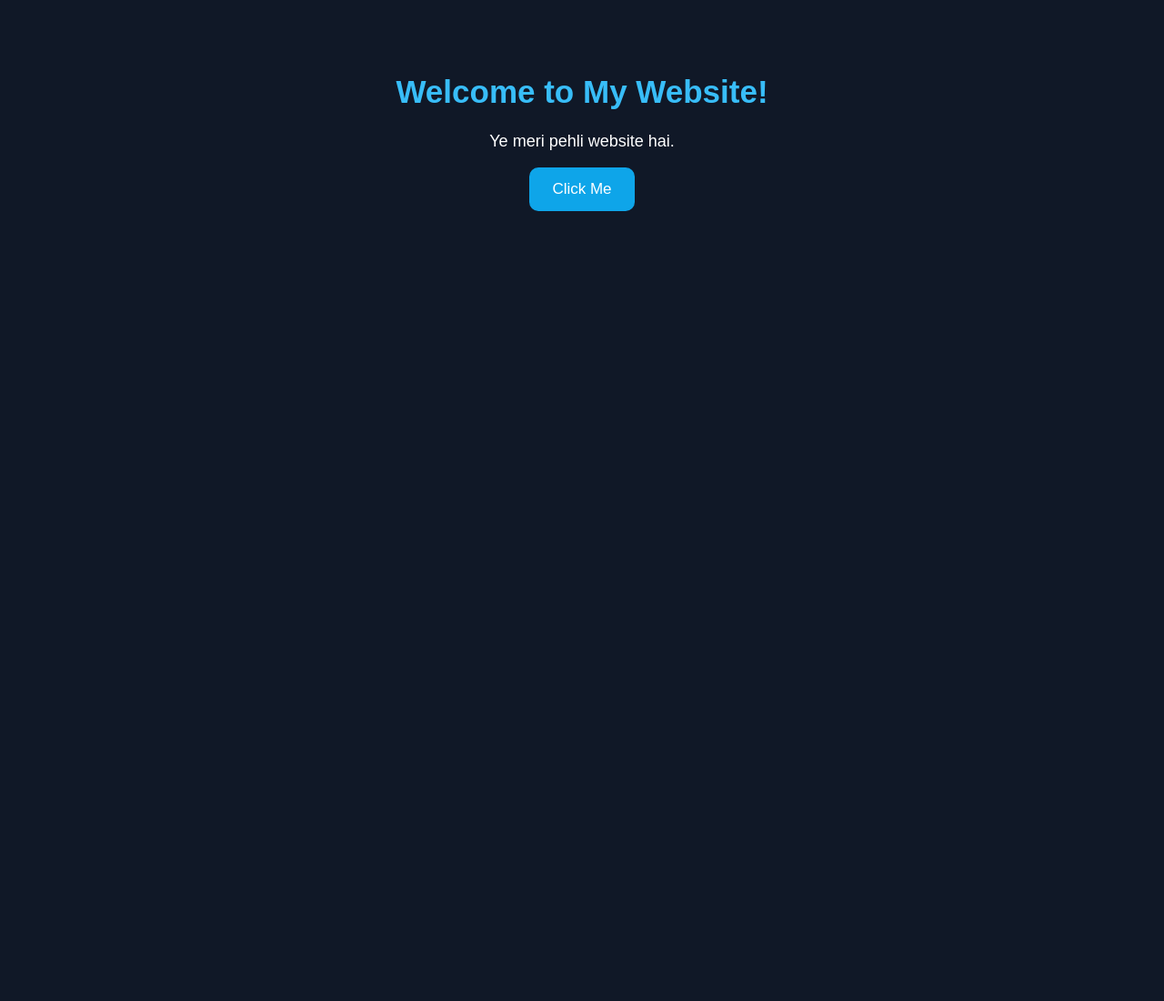
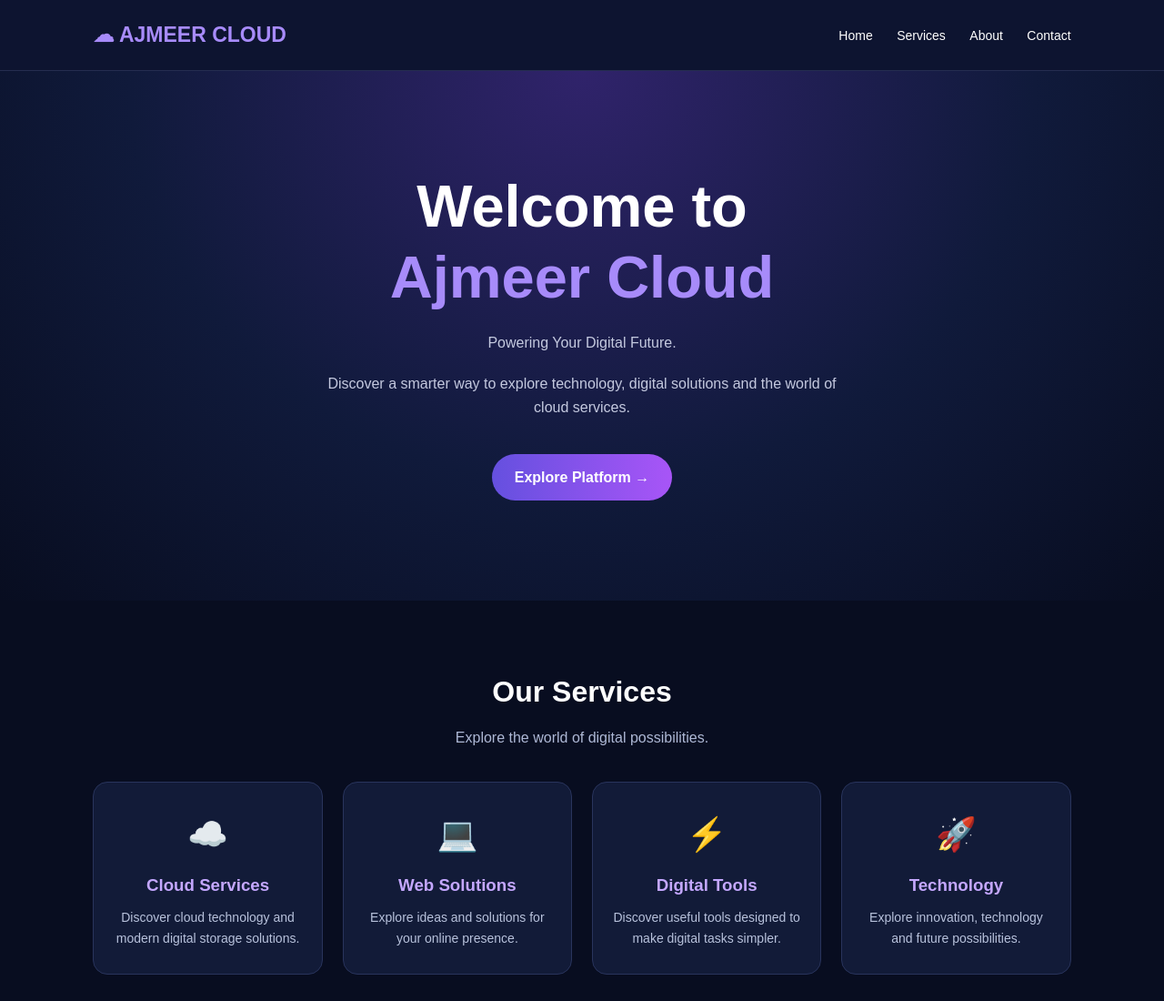
Before and after one commit to aaltufaltu414/my-first-website, a plain HTML site: page index.html in a window 1280 px wide. Shown: the top 1100 px of the page at 91% size. Before the commit the page ends 800 px from the top, so only its background shows below. Drawn offline with Linux system fonts and the light colour scheme.

Commit message:
Update index.html

```diff
--- a/index.html
+++ b/index.html
@@ -2,46 +2,145 @@
 <!DOCTYPE html>
 <html lang="en">
 <head>
-  <meta charset="UTF-8">
-  <meta name="viewport" content="width=device-width, initial-scale=1.0">
-  <title>My First Website</title>
+<meta charset="UTF-8">
+<meta name="viewport" content="width=device-width, initial-scale=1.0">
+<title>Ajmeer Cloud | Powering Your Digital Future</title>
+<meta name="description" content="Ajmeer Cloud - Your digital world starts here.">
+<style>
+*{margin:0;padding:0;box-sizing:border-box}
+html{scroll-behavior:smooth}
+body{
+  font-family:Arial,sans-serif;
+  background:#080d20;
+  color:#fff;
+  line-height:1.6;
+}
+header{
+  display:flex;justify-content:space-between;
+  align-items:center;padding:20px 8%;
+  background:#0d1430;
+  position:sticky;top:0;z-index:10;
+  border-bottom:1px solid #252d50;
+}
+.logo{font-size:23px;font-weight:bold;color:#a78bfa}
+nav a{
+  color:white;text-decoration:none;
+  margin-left:22px;font-size:14px;
+}
+nav a:hover{color:#a78bfa}
+.hero{
+  min-height:570px;padding:110px 8%;
+  text-align:center;
+  background:radial-gradient(ellipse at top,#30236b,#101a3b 55%,#080d20);
+}
+.hero h1{font-size:clamp(38px,7vw,65px);line-height:1.2}
+.hero h1 span{color:#a78bfa}
+.hero p{color:#c4c9df;margin:20px auto;max-width:600px}
+.btn{
+  display:inline-block;margin-top:18px;
+  padding:13px 25px;border-radius:30px;
+  background:linear-gradient(90deg,#6550df,#a855f7);
+  color:white;text-decoration:none;font-weight:bold;
+}
+section{padding:75px 8%;text-align:center}
+.section-title{font-size:32px;margin-bottom:12px}
+.sub{color:#aeb8d5;margin-bottom:35px}
+.cards{
+  display:grid;grid-template-columns:repeat(auto-fit,minmax(220px,1fr));
+  gap:22px;margin-top:30px;
+}
+.card{
+  background:#121b38;padding:28px 22px;
+  border:1px solid #29345c;border-radius:16px;
+  transition:.3s;
+}
+.card:hover{transform:translateY(-7px);border-color:#9875ff}
+.card .symbol{font-size:36px;margin-bottom:12px}
+.card h3{color:#c4a7ff;margin-bottom:10px}
+.card p{color:#b8c2dc;font-size:14px}
+.about{
+  background:#101832;
+}
+.about p{max-width:720px;margin:auto;color:#c4c9df}
+.contact{
+  background:linear-gradient(130deg,#171d49,#24134c);
+}
+footer{
+  text-align:center;padding:25px;
+  background:#070b18;color:#9ca8c9;font-size:13px;
+}
+@media(max-width:650px){
+  header{padding:16px 5%;flex-direction:column;gap:10px}
+  nav a{margin:0 8px;font-size:12px}
+  .hero{padding:90px 6%;min-height:500px}
+  section{padding:60px 6%}
+}
+</style>
+</head>
+<body>
 
-  <style>
-    body {
-      background: #101827;
-      color: white;
-      font-family: Arial, sans-serif;
-      text-align: center;
-      padding: 50px 15px;
-    }
+<header>
+  <div class="logo">☁ AJMEER CLOUD</div>
+  <nav>
+    <a href="#home">Home</a>
+    <a href="#services">Services</a>
+    <a href="#about">About</a>
+    <a href="#contact">Contact</a>
+  </nav>
+</header>
 
-    h1 {
-      color: #38bdf8;
-      font-size: 35px;
-    }
+<div class="hero" id="home">
+  <h1>Welcome to<br><span>Ajmeer Cloud</span></h1>
+  <p>Powering Your Digital Future.</p>
+  <p>Discover a smarter way to explore technology,
+  digital solutions and the world of cloud services.</p>
+  <a class="btn" href="#services">Explore Platform →</a>
+</div>
 
-    p {
-      font-size: 18px;
-    }
+<section id="services">
+  <h2 class="section-title">Our Services</h2>
+  <p class="sub">Explore the world of digital possibilities.</p>
+  <div class="cards">
+    <div class="card">
+      <div class="symbol">☁️</div>
+      <h3>Cloud Services</h3>
+      <p>Discover cloud technology and modern digital storage solutions.</p>
+    </div>
+    <div class="card">
+      <div class="symbol">💻</div>
+      <h3>Web Solutions</h3>
+      <p>Explore ideas and solutions for your online presence.</p>
+    </div>
+    <div class="card">
+      <div class="symbol">⚡</div>
+      <h3>Digital Tools</h3>
+      <p>Discover useful tools designed to make digital tasks simpler.</p>
+    </div>
+    <div class="card">
+      <div class="symbol">🚀</div>
+      <h3>Technology</h3>
+      <p>Explore innovation, technology and future possibilities.</p>
+    </div>
+  </div>
+</section>
 
-    button {
-      background: #0ea5e9;
-      color: white;
-      border: none;
-      padding: 14px 25px;
-      border-radius: 10px;
-      font-size: 17px;
-    }
-  </style>
-</head>
+<section class="about" id="about">
+  <h2 class="section-title">About Ajmeer Cloud</h2>
+  <p>Ajmeer Cloud is a digital platform concept built around
+  technology, innovation and modern online experiences.
+  Our vision is to make the digital world easier to explore.</p>
+</section>
 
-<body>
-  <h1>Welcome to My Website!</h1>
+<section class="contact" id="contact">
+  <h2 class="section-title">Let's Explore the Future</h2>
+  <p class="sub">Your Digital World Starts Here.</p>
+  <a class="btn" href="#home">Back to Home ↑</a>
+</section>
 
-  <p>Ye meri pehli website hai.</p>
+<footer>
+  © 2026 Ajmeer Cloud. All Rights Reserved.
+  <br>Powering Your Digital Future.
+</footer>
 
-  <button onclick="alert('Welcome!')">
-    Click Me
-  </button>
 </body>
 </html>
```
